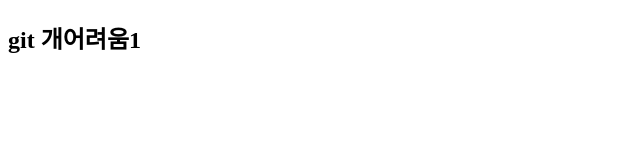
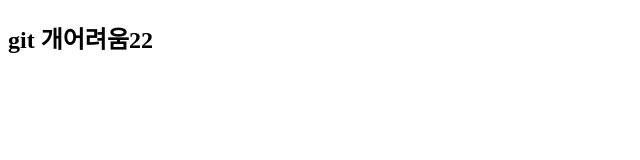
Before and after one commit to janghye1019/GenTeraBio, a plain HTML site: page index.html in a window 1280 px wide. Shown: the full height of the page, 0-640 px from the left. Drawn offline with Linux system fonts and the light colour scheme.

Commit message:
20251016:11:41
다시2

```diff
--- a/index.html
+++ b/index.html
@@ -8,7 +8,7 @@
 </head>
 
 <body>
-    <h2>git 개어려움1</h2>
+    <h2>git 개어려움22</h2>
 </body>
 
 </html>
```
